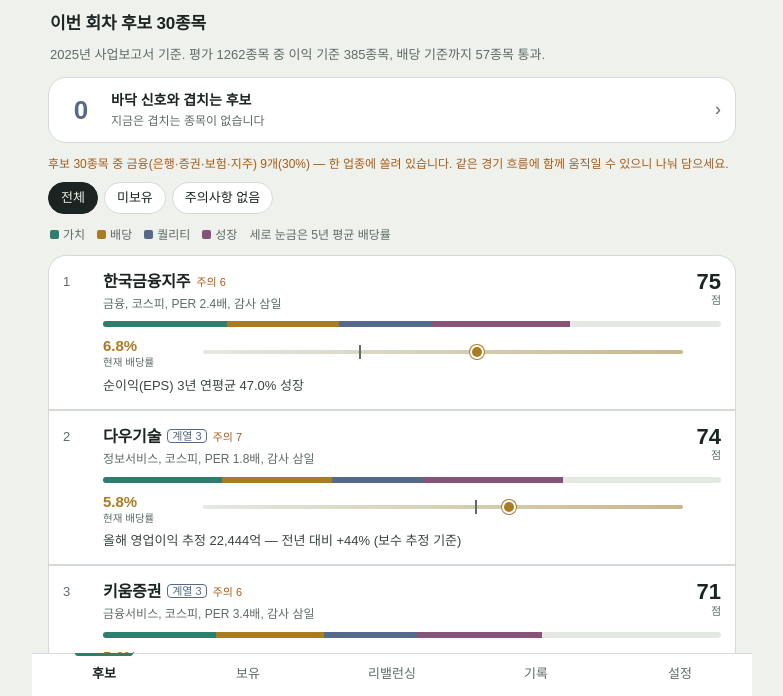
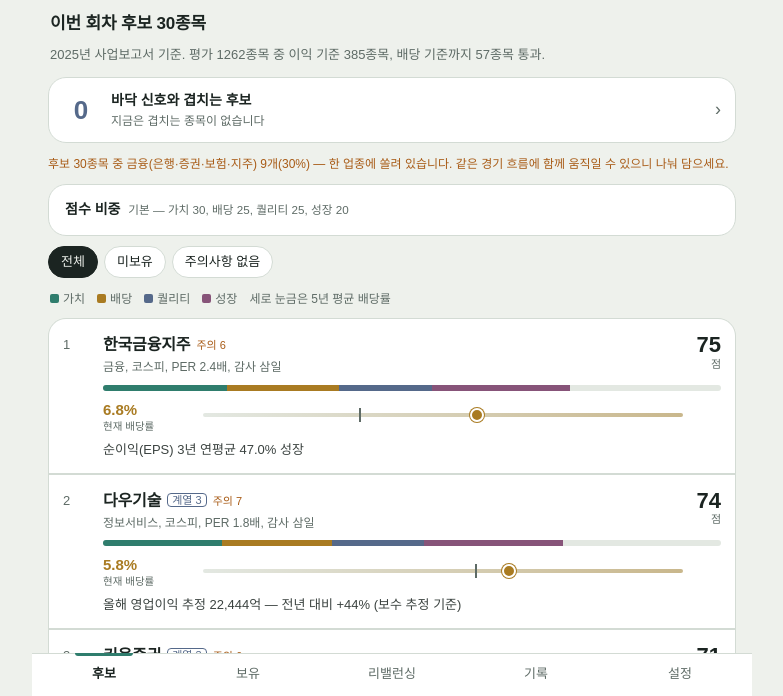
Before and after one commit to dukong2-stack/divnote, a plain HTML site: page index.html in a window 1280 px wide. Shown: the part 104-800 px from the top of the page, without its empty margins (248-1031 px from the left). Drawn offline with Linux system fonts and the light colour scheme; files whose address does not match are found by name; a web font is replaced by a local one.

Commit message:
Add files via upload

```diff
--- a/index.html
+++ b/index.html
@@ -197,6 +197,13 @@ table.kv td small.up{color:var(--up)}table.kv td small.down{color:var(--down)}
 .status ul{margin:6px 0 0;padding-left:18px}
 .rh{display:flex;flex-wrap:wrap;gap:6px;margin-top:6px}
 .rh span{font-size:12px;border:1px solid var(--line);border-radius:999px;padding:2px 9px;background:var(--bg)}
+.wbox summary{cursor:pointer;list-style:none;font-size:14px}
+.wbox summary::-webkit-details-marker{display:none}
+.wbox summary small{color:var(--muted);font-weight:400;margin-left:4px}
+.wrow{display:grid;grid-template-columns:62px 1fr 26px 34px;align-items:center;gap:8px;font-size:13px;margin-top:8px}
+.wrow span i{display:inline-block;width:8px;height:8px;border-radius:2px;margin-right:5px}
+.wrow input{width:100%;accent-color:var(--celadon)}
+.wrow b{text-align:right}.wrow small{color:var(--muted);text-align:right}
 .toast{position:fixed;left:50%;bottom:calc(76px + env(safe-area-inset-bottom,0px));transform:translateX(-50%);background:var(--ink);color:var(--bg);padding:9px 16px;border-radius:999px;font-size:13px;z-index:30;opacity:0;max-width:90%;text-align:center;pointer-events:none;transition:opacity .2s}
 .toast.on{opacity:.92}
 .note{font-size:12px;color:var(--muted);margin:10px 2px}
@@ -248,9 +255,37 @@ let RULES = store.get("dv.rules", {targetN:12, maxW:10, secCap:25, band:5, gap:2
 let L = null, U = null, P = null, H = [], B = null, SNAP = [];
 let candFilter = "all";
 let ALT = store.get("dv.alt", {});
-const effScore = c => (ALT[c.code] && c.score_alt != null) ? c.score_alt : c.score;
 const effCats = c => (ALT[c.code] && c.cats_alt) ? c.cats_alt : c.cats;
-function candSorted(){ return [...L.candidates].sort((a,b) => effScore(b) - effScore(a)); }
+/* ── 점수 비중 직접 조정 ── */
+const WKEYS = ["value","dividend","quality","growth"];
+const PRESETS = [
+  ["기본", null],
+  ["배당 중시", {value:20, dividend:45, quality:20, growth:15}],
+  ["가치 중시", {value:45, dividend:20, quality:20, growth:15}],
+  ["안정 중시", {value:25, dividend:25, quality:40, growth:10}],
+  ["성장 중시", {value:25, dividend:15, quality:20, growth:40}],
+];
+let WT = store.get("dv.wt", null);
+const cfgW = () => L.config.weights;
+const wavg = (cats, w) => { const t = WKEYS.reduce((a,k)=>a+(+w[k]||0),0) || 1; return WKEYS.reduce((a,k)=>a+(cats[k]||0)*(+w[k]||0),0) / t; };
+const isCustom = () => !!(L && WT && WKEYS.some(k => +WT[k] !== +cfgW()[k]));
+function penOf(c){ const p = Math.round((c.score - wavg(c.cats, cfgW())) * 10) / 10; return p <= -1 ? p : 0; }
+function effScore(c){
+  if(!isCustom()) return (ALT[c.code] && c.score_alt != null) ? c.score_alt : c.score;
+  return Math.round((wavg(effCats(c), WT) + penOf(c)) * 10) / 10;
+}
+function candSorted(){
+  if(!isCustom()) return [...L.candidates].sort((a,b) => effScore(b) - effScore(a));
+  return [...L.candidates, ...(L.others||[])].sort((a,b) => effScore(b) - effScore(a)).slice(0, L.config.top_n || 30);
+}
+function weightBox(){
+  const w = WT || cfgW(), cur = PRESETS.find(([,v]) => v ? WKEYS.every(k => +v[k] === +w[k]) : !isCustom());
+  const tot = WKEYS.reduce((a,k)=>a+(+w[k]||0),0);
+  return `<details class="block wbox" id="wbox" ${isCustom()?"open":""}><summary><b>점수 비중</b> <small>${cur ? cur[0] : "직접 조정"} — 가치 ${w.value}, 배당 ${w.dividend}, 퀄리티 ${w.quality}, 성장 ${w.growth}</small></summary>
+    <div class="chips" style="margin-top:10px">${PRESETS.map(([n,v],i) => `<button class="chip" data-pre="${i}" aria-pressed="${cur&&cur[0]===n}">${n}</button>`).join("")}</div>
+    ${WKEYS.map(k => `<label class="wrow"><span><i style="background:${CAT[k][1]}"></i>${CAT[k][0]}</span><input type="range" min="0" max="60" step="5" value="${w[k]}" data-w="${k}"><b>${w[k]}</b><small>${tot?Math.round(w[k]/tot*100):0}%</small></label>`).join("")}
+    <p class="note" style="margin:6px 0 0">비중을 바꾸면 기준을 통과한 ${L.candidates.length + (L.others||[]).length}종목 전체를 다시 줄 세워 상위 ${L.config.top_n||30}종목을 보여줍니다. 합계가 100이 아니어도 비율로 계산하고, 위험 공시 감점은 그대로 적용합니다. 설정은 이 기기에 저장됩니다.</p></details>`;
+}
 function rankOf(code){ return candSorted().findIndex(c => c.code === code) + 1; }
 
 async function getJSON(path){
@@ -464,7 +499,8 @@ function openLookup(code){
   const u = U?.u?.[code], o = L?.others?.find(x => x.code===code), p = P?.p?.[code];
   const C = L.config, top = C.top_n;
   let status;
-  if(o) status = `<div class="status"><b>기준은 모두 통과, 순위 ${u?.rk ?? "–"}위 (${Math.round(o.score)}점)</b>상위 ${top}위 안에 들지 못해 후보 목록에는 없습니다. 30위 점수는 ${Math.round(L.candidates[L.candidates.length-1]?.score ?? 0)}점입니다.</div>`;
+  if(o && isCustom() && rankOf(code)) status = `<div class="status"><b>조정한 비중 기준 ${rankOf(code)}위 (${Math.round(effScore(o))}점)</b>기본 비중에서는 ${u?.rk ?? "–"}위(${Math.round(o.score)}점)라 상세 분석 자료는 요약만 있습니다. 다음 수집 때 상위 ${top}위에 들면 전체 자료가 생깁니다.</div>`;
+  else if(o) status = `<div class="status"><b>기준은 모두 통과, 순위 ${u?.rk ?? "–"}위 (${Math.round(o.score)}점)</b>상위 ${top}위 안에 들지 못해 후보 목록에는 없습니다. 30위 점수는 ${Math.round(L.candidates[L.candidates.length-1]?.score ?? 0)}점입니다.${isCustom()?` 조정한 비중으로는 ${Math.round(effScore(o))}점입니다.`:""}</div>`;
   else if(u && u.f?.length) status = `<div class="status out"><b>선정 기준에서 탈락</b><ul>${u.f.map(f => `<li>${esc(f)}</li>`).join("")}</ul></div>`;
   else if(p && !code.endsWith("0")) status = `<div class="status out"><b>평가 대상 아님</b>우선주는 평가하지 않습니다. 보통주로 조회해 보세요.</div>`;
   else if(p && (p[2]||0) < C.min_mcap_eok) status = `<div class="status out"><b>평가 대상 아님</b>시가총액 ${eokTxt(p[2])}으로 기준(${C.min_mcap_eok.toLocaleString("ko-KR")}억) 미달입니다.</div>`;
@@ -547,14 +583,15 @@ function renderCand(){
   const bm = badakMap();
   let list = candSorted();
   if(candFilter==="new") list = list.filter(c => !held.has(c.code));
-  if(candFilter==="clean") list = list.filter(c => !c.cautions.length);
+  if(candFilter==="clean") list = list.filter(c => c.cautions && !c.cautions.length);
   el.innerHTML = `
     <form class="search" id="lookForm" autocomplete="off"><input id="lookInput" list="stocklist" placeholder="종목 조회 — 왜 빠졌는지, 몇 위인지" aria-label="종목 조회"><button class="btn" type="submit">조회</button></form>
-    <h2>이번 회차 후보 ${L.candidates.length}종목</h2>
+    <h2>이번 회차 후보 ${L.candidates.length}종목${isCustom()?' <small style="font-weight:500;color:var(--muted);font-size:13px">비중 조정 순위</small>':""}</h2>
     <p class="lede">${L.fiscal_year}년 사업보고서 기준. 평가 ${L.counts.universe}종목 중 이익 기준 ${L.counts.stage1}종목, 배당 기준까지 ${L.counts.stage2}종목 통과.</p>
     ${B ? (() => { const ov = overlaps(); const cnt = k => ov.filter(o => o.b.stage===k).length;
       return `<button class="ovl" id="ovlBtn"><span class="n">${ov.length}</span><span class="t">바닥 신호와 겹치는 후보<small>${ov.length ? `③ ${cnt(3)}, ② ${cnt(2)}, ① ${cnt(1)} — 눌러서 목록 보기` : "지금은 겹치는 종목이 없습니다"}</small></span><span class="go">›</span></button>`; })() : ""}
     ${(L.conc||[]).length ? `<p class="note" style="color:var(--warn,#b45309);margin:0 0 8px">후보 ${L.candidates.length}종목 중 ${L.conc.map(x=>`${esc(x.k)} ${x.n}개(${Math.round(x.n/L.candidates.length*100)}%)`).join(", ")} — 한 업종에 쏠려 있습니다. 같은 경기 흐름에 함께 움직일 수 있으니 나눠 담으세요.</p>` : ""}
+    ${weightBox()}
     <div class="chips" role="group">
       ${[["all","전체"],["new","미보유"],["clean","주의사항 없음"]].map(([k,t]) => `<button class="chip" data-f="${k}" aria-pressed="${candFilter===k}">${t}</button>`).join("")}
     </div>
@@ -562,14 +599,19 @@ function renderCand(){
     <div class="list">${list.map(c => `
       <button class="row" data-code="${c.code}">
         <span class="rk">${rankOf(c.code)}</span>
-        <span><span class="nm">${esc(c.name)}</span>${ALT[c.code]&&c.score_alt!=null?`<span class="mm">원래 추정</span>`:""}${c.tv20!=null&&c.tv20<(L.config.low_trading_value_eok||5)?`<span class="flag">거래 적음</span>`:""}${(c.group||[]).length?`<span class="mm">계열 ${c.group.length+1}</span>`:""}${bm[c.code]?`<span class="bd s${bm[c.code].stage}">바닥${CIRC[bm[c.code].stage]||""}</span>`:""}${held.has(c.code)?`<span class="held">보유</span>`:""}${MEMO[c.code]?`<span class="mm">메모</span>`:""}${c.cautions.length?`<span class="flag">주의 ${c.cautions.length}</span>`:""}
+        <span><span class="nm">${esc(c.name)}</span>${isCustom()&&U?.u?.[c.code]?.rk&&U.u[c.code].rk!==rankOf(c.code)?`<span class="mm">기본 ${U.u[c.code].rk}위</span>`:""}${ALT[c.code]&&c.score_alt!=null?`<span class="mm">원래 추정</span>`:""}${c.tv20!=null&&c.tv20<(L.config.low_trading_value_eok||5)?`<span class="flag">거래 적음</span>`:""}${(c.group||[]).length?`<span class="mm">계열 ${c.group.length+1}</span>`:""}${bm[c.code]?`<span class="bd s${bm[c.code].stage}">바닥${CIRC[bm[c.code].stage]||""}</span>`:""}${held.has(c.code)?`<span class="held">보유</span>`:""}${MEMO[c.code]?`<span class="mm">메모</span>`:""}${(c.cautions||[]).length?`<span class="flag">주의 ${c.cautions.length}</span>`:""}
           <span class="meta" style="display:block">${esc(c.sector)}, ${c.market==="KOSPI"?"코스피":"코스닥"}, PER ${c.per??"–"}배, 감사 ${esc(firm(c.auditor))}</span></span>
         <span class="sc">${Math.round(effScore(c))}<span>점</span></span>
-        <span class="body">${segbar(effCats(c))}${band(c)}${c.reasons[0]?`<span class="why">${esc(c.reasons[0])}</span>`:""}</span>
+        <span class="body">${segbar(effCats(c))}${c.reasons ? band(c) : `<span class="why">기대 배당률 ${pct(c.yield)} — 기본 비중에서는 순위 밖이라 요약 정보만 있습니다</span>`}${(c.reasons||[])[0]?`<span class="why">${esc(c.reasons[0])}</span>`:""}</span>
       </button>`).join("") || `<div class="empty"><b>조건에 맞는 종목이 없습니다</b>필터를 전체로 바꿔 보세요.</div>`}</div>
     ${L.others.length ? `<p class="note">기준은 통과했지만 순위 밖인 종목 ${L.others.length}개는 보유 종목 비교에 사용됩니다.</p>`:""}`;
   el.querySelectorAll(".chip").forEach(b => b.onclick = () => { candFilter = b.dataset.f; renderCand(); });
-  el.querySelectorAll(".row").forEach(b => b.onclick = () => openDetail(b.dataset.code));
+  el.querySelectorAll(".row").forEach(b => b.onclick = () => findCand(b.dataset.code) ? openDetail(b.dataset.code) : openLookup(b.dataset.code));
+  el.querySelectorAll("[data-pre]").forEach(b => b.onclick = () => { const v = PRESETS[+b.dataset.pre][1]; WT = v ? {...v} : null; store.set("dv.wt", WT); renderCand(); });
+  el.querySelectorAll("[data-w]").forEach(r => {
+    r.oninput = () => { r.nextElementSibling.textContent = r.value; };
+    r.onchange = () => { WT = {...(WT || cfgW()), [r.dataset.w]: +r.value}; if(!isCustom()) WT = null; store.set("dv.wt", WT); renderCand(); setTimeout(()=>{ const d=$("#wbox"); if(d) d.open = true; }, 0); };
+  });
   const ob = $("#ovlBtn"); if(ob) ob.onclick = openOverlap;
   $("#lookForm").onsubmit = e => { e.preventDefault(); lookup($("#lookInput").value); $("#lookInput").blur(); };
   $("#lookInput").onchange = e => { if(/\([0-9A-Z]{6}\)$/.test(e.target.value)){ lookup(e.target.value); e.target.blur(); } };
@@ -605,7 +647,7 @@ function openDetail(code, fromList=false){
     <div class="bar"><div><h3>${esc(c.name)}</h3><div class="sub">${c.code}, ${esc(c.sector)}, ${c.market==="KOSPI"?"코스피":"코스닥"}, 시총 ${eokTxt(c.mcap)}, ${won(c.price)}원</div></div>
       <button class="x" aria-label="닫기" id="closeSheet">×</button></div>
     ${(() => { const b = badakMap()[c.code]; return b ? `<div class="block" style="padding:10px 16px"><span class="bd s${b.stage}" style="margin:0 8px 0 0">${STG[b.stage]}</span>바닥 신호 점수 ${Math.round(b.score)}, ${esc(b.since||"")} 진입</div>` : ""; })()}
-    <div class="block"><div class="scoreline"><div><div class="big">${Math.round(effScore(c))}</div><div class="sub">후보 ${rank}위${ALT[c.code]&&c.score_alt!=null?"<br>원래 추정 적용":""}</div></div>
+    <div class="block"><div class="scoreline"><div><div class="big">${Math.round(effScore(c))}</div><div class="sub">${rank?`후보 ${rank}위`:"조정 비중 상위 밖"}${isCustom()&&U?.u?.[c.code]?.rk?` (기본 ${U.u[c.code].rk}위)`:""}${ALT[c.code]&&c.score_alt!=null?"<br>원래 추정 적용":""}</div></div>
       <div class="cats">${Object.entries(CAT).map(([k,[t,col]]) => `<div class="cat"><span>${t}</span><span class="t"><b style="width:${effCats(c)[k]}%;background:${col}"></b></span><em>${effCats(c)[k]}</em></div>`).join("")}</div></div></div>
     ${SNAP.length ? `<div class="block" style="padding:10px 16px"><span style="font-size:13px;color:var(--muted)">순위 변화</span>${rankHistory(c.code)}</div>`:""}
     <div class="block"><h4>배당률 밴드</h4>${band(c,true)}
--- a/sw.js
+++ b/sw.js
@@ -1,5 +1,5 @@
 // 화면은 캐시로 빠르게, 데이터는 항상 최신을 먼저 시도
-const SHELL = "divnote-v16";
+const SHELL = "divnote-v17";
 const FILES = ["./", "index.html", "manifest.webmanifest", "icons/icon-192.png", "icons/icon-512.png"];
 self.addEventListener("install", e => { e.waitUntil(caches.open(SHELL).then(c => c.addAll(FILES))); self.skipWaiting(); });
 self.addEventListener("activate", e => {
```
